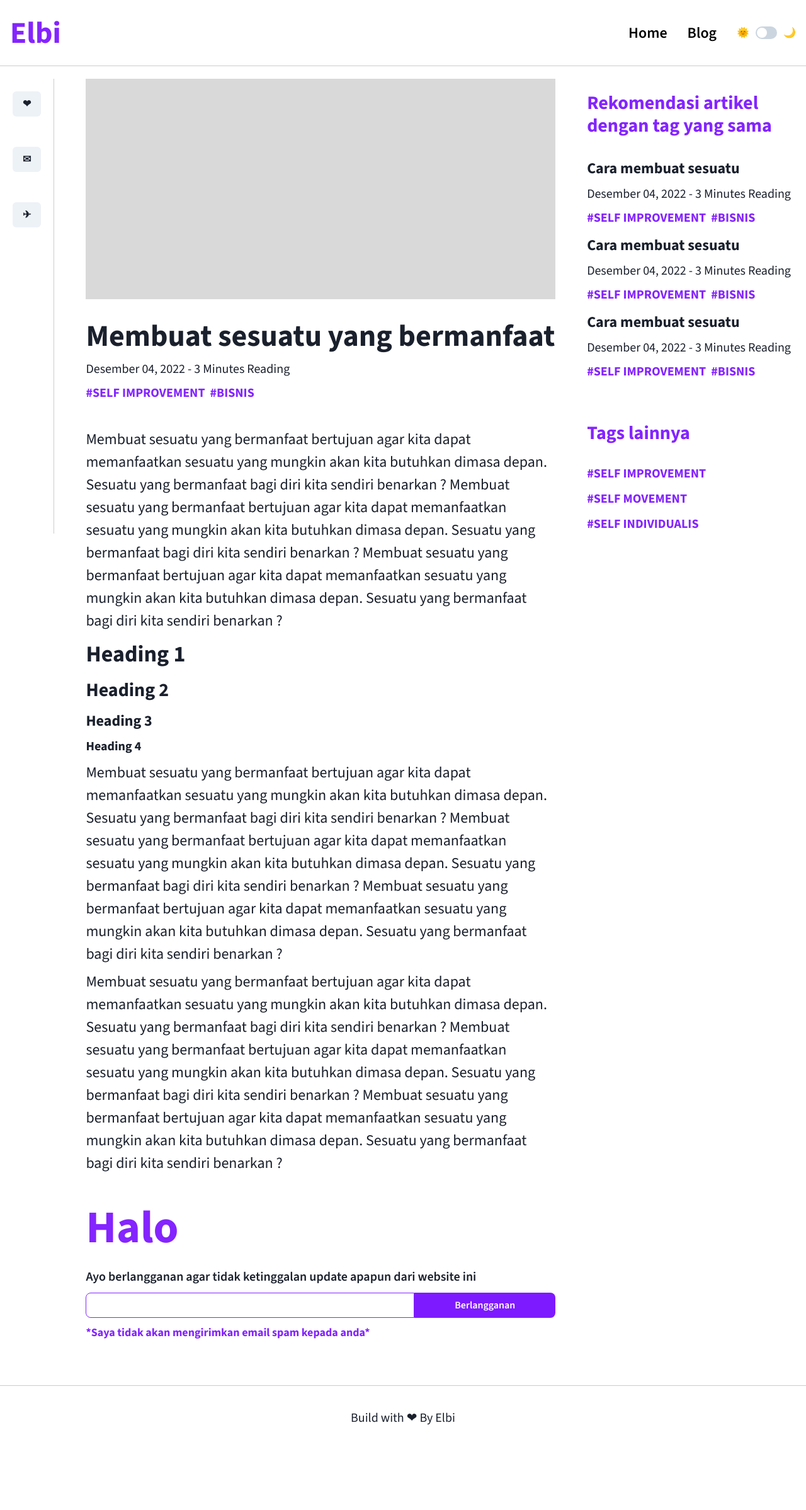
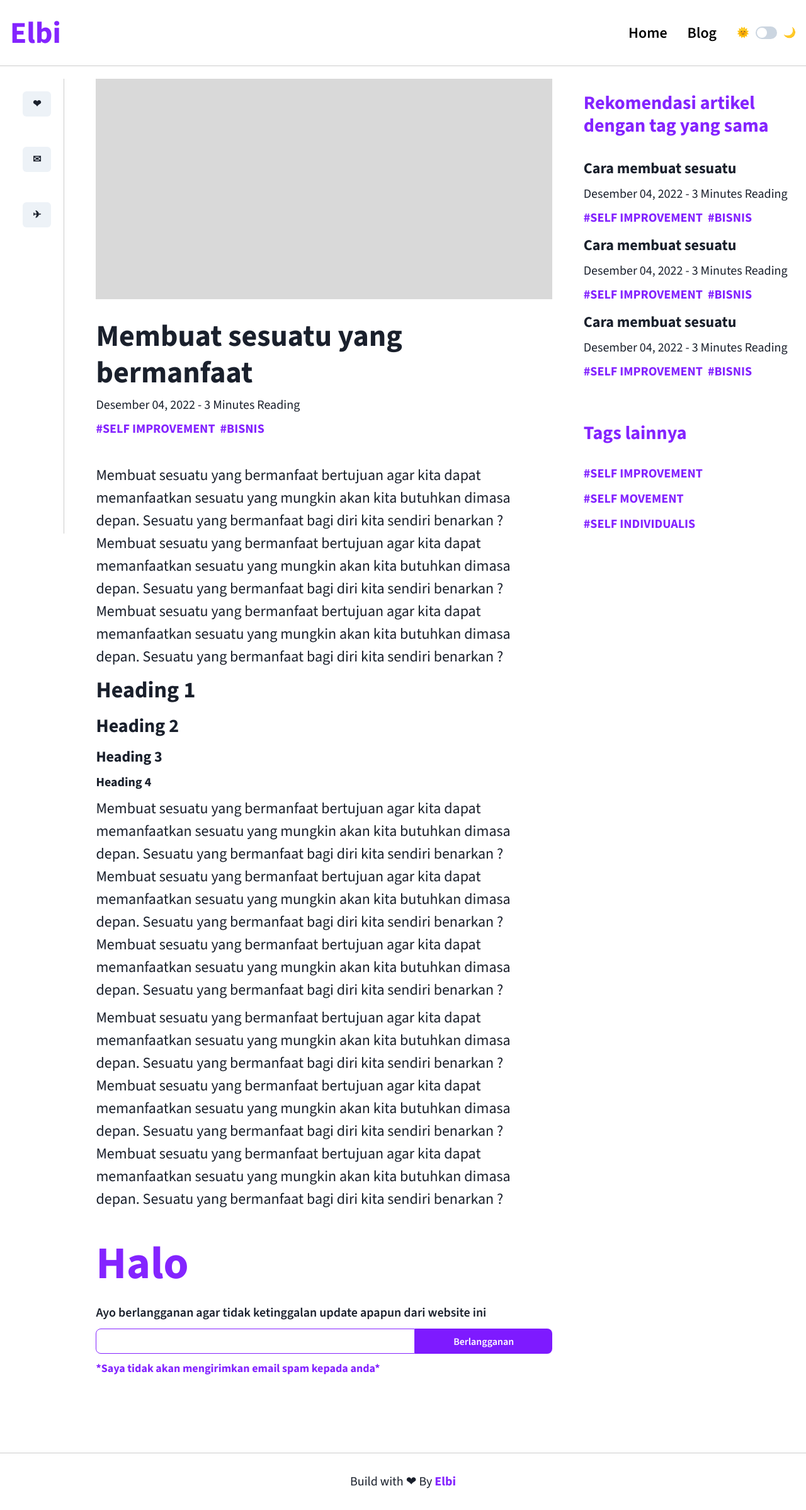
Before and after one commit to ElbiGans04/new-portofolio2, a Next.js app: page /blogs in a window 1280 px wide. Shown: the whole page at 63% size. Before the commit the page ends 2302 px from the top, so only its background shows below. Built offline with nearby package versions, Linux system fonts and the light colour scheme.

Commit message:
Membuat constant style dan menyejajarkan content
Membuat constant style dan menyejajarkan content dihalaman index

```diff
--- a/pages/_app.js
+++ b/pages/_app.js
@@ -1,10 +1,11 @@
 import theme from "@/src/config/chakra.config";
 import { store } from "@/src/store";
-import { ChakraProvider } from "@chakra-ui/react";
+import { ChakraProvider, Container } from "@chakra-ui/react";
 import { Provider } from "react-redux";
 import {IconContext } from 'react-icons'
 import Navbar from "@/src/components/Navbar";
 import Footer from "@/src/components/Footer";
+import style from "@/src/constants/styles";
 
 export default function App({ Component, pageProps }) {
   return (
@@ -14,7 +15,9 @@ export default function App({ Component, pageProps }) {
           style: { verticalAlign: 'middle' }
         }}>
           <Navbar />
-          <Component {...pageProps} />
+          <Container maxW={style.maxWidthContent}>
+            <Component {...pageProps} />
+          </Container>
           <Footer />
         </IconContext.Provider>
       </ChakraProvider>
--- a/src/components/Footer/index.js
+++ b/src/components/Footer/index.js
@@ -1,12 +1,5 @@
-import {
-  Container,
-  Flex,
-  HStack,
-  Stack,
-  Switch,
-  Text,
-  Link,
-} from "@chakra-ui/react";
+import { Container, Flex, HStack, Text, Box } from "@chakra-ui/react";
+import style from "@/src/constants/styles";
 
 export default function Footer() {
   return (
@@ -17,12 +10,17 @@ export default function Footer() {
       backgroundColor={["white"]}
       borderTopColor={["rgba(0,0,0, 0.2)"]}
       borderTopWidth={["1px"]}
-      marginTop={['50px']}
-      padding={['20px']}
+      marginTop={["100px"]}
+      padding={["30px"]}
     >
-      <Container paddingY={["16px"]} maxW="container.xl">
+      <Container maxW={style.maxWidthContent}>
         <Flex justifyContent="center" align={["center"]}>
-          <Text fontSize={['xl']}>Build with ❤ By Elbi</Text>
+          <Text fontSize={["xl"]}>
+            Build with ❤{" "} By{" "}
+            <Box as="span" fontWeight={["bold"]} color={["brand.50"]}>
+              Elbi
+            </Box>
+          </Text>
         </Flex>
       </Container>
     </HStack>
--- a/src/components/Navbar/index.js
+++ b/src/components/Navbar/index.js
@@ -9,6 +9,7 @@ import {
 } from "@chakra-ui/react";
 import NextLink from "next/link";
 import { useRouter } from "next/router";
+import style from "@/src/constants/styles";
 
 export default function Navbar() {
   const router = useRouter();
@@ -26,9 +27,10 @@ export default function Navbar() {
       backgroundColor={["white"]}
       borderBottomColor={["rgba(0,0,0, 0.2)"]}
       borderBottomWidth={["1px"]}
-      zIndex={["100"]}
+      zIndex={style.navbarZIndex}
+      paddingY={["16px"]}
     >
-      <Container paddingY={["16px"]} maxW="container.xl">
+      <Container maxW={style.maxWidthContent}>
         <Flex justifyContent="space-between" align={["center"]}>
           <Link
             color="brand.50"
@@ -64,7 +66,7 @@ export default function Navbar() {
               spacing={["10px"]}
             >
               <Text>🌞</Text>
-              <Switch colorScheme={'brand'} />
+              <Switch colorScheme={"brand"} />
               <Text>🌙</Text>
             </HStack>
           </Stack>
--- /dev/null
+++ b/src/constants/styles/index.js
@@ -0,0 +1,6 @@
+const style = {
+    maxWidthContent: 'container.xl',
+    navbarZIndex: '100',
+};
+
+export default style;
```
Also changed, not shown: pages/index.js (+44 -57 lines).
